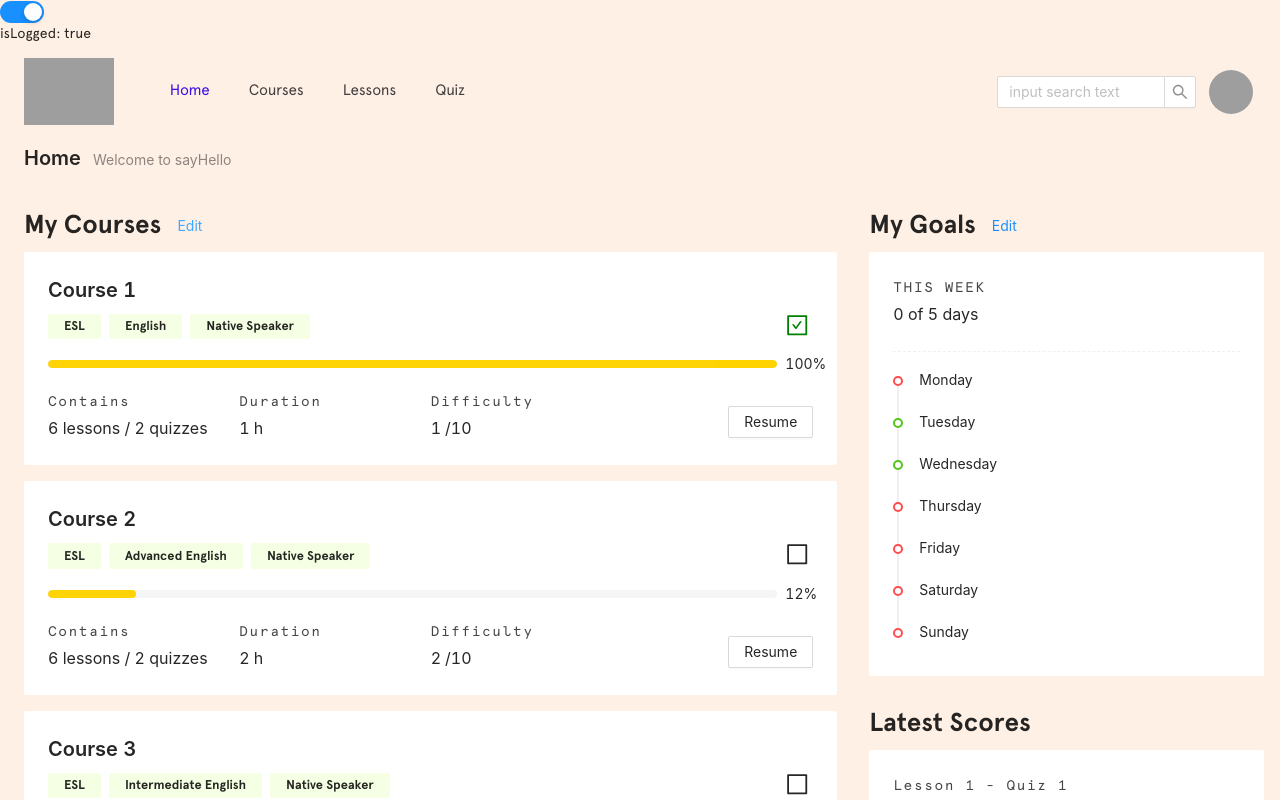
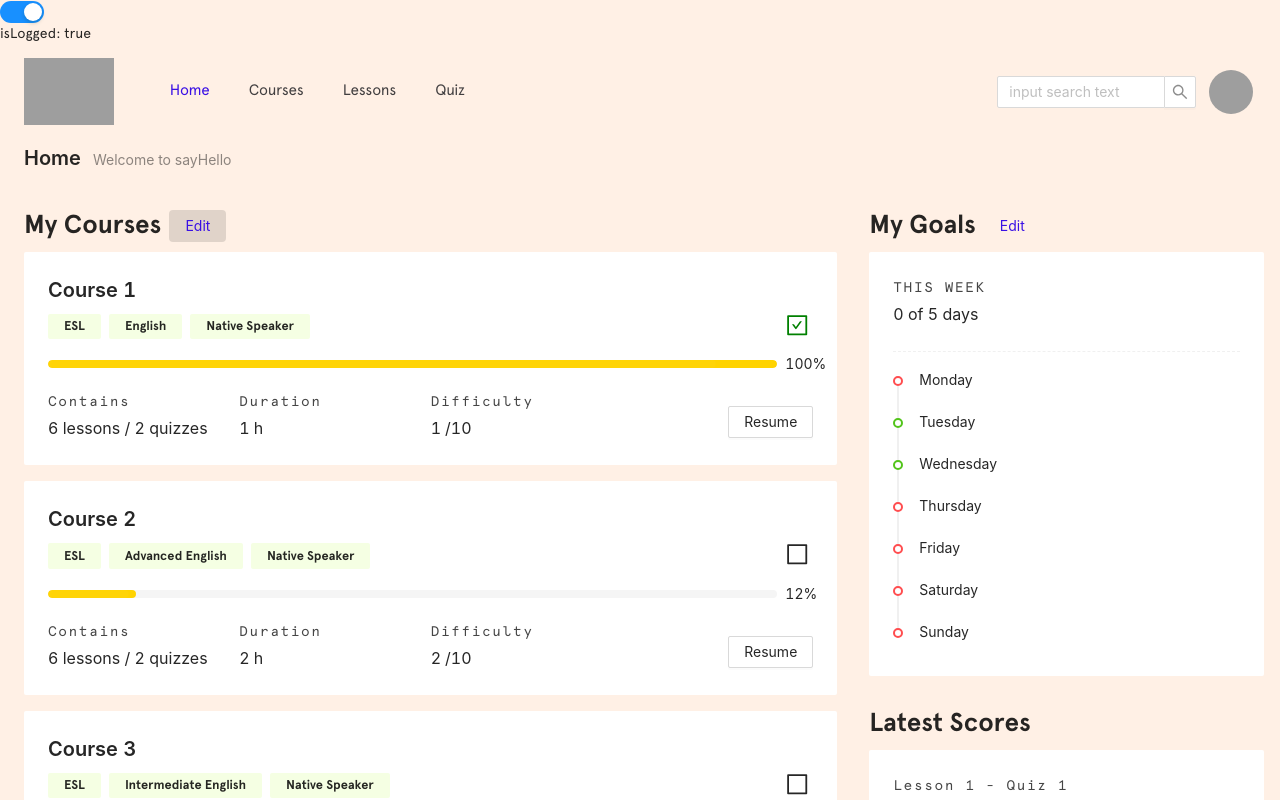
Before and after one commit to antoineGH/sayhello, a React (Create React App) app: page /auth/home in a window 1280 px wide. In both pictures the pointer is over the button 189 px from the left and 226 px from the top of the page. Shown: the top 800 px of the page. Built offline with nearby package versions, Linux system fonts and the light colour scheme; grey boxes are pictures that could not be loaded.

Commit message:
btn link hover transition

```diff
--- a/src/App.css
+++ b/src/App.css
@@ -102,6 +102,19 @@ p {
 	border: none;
 }
 
+.ant-btn-link {
+	color: #3a10e5;
+	transition: background-color 300ms;
+	margin-left: 0.5rem;
+}
+
+.ant-btn-link:hover,
+.ant-btn-link:focus {
+	color: #3a10e5;
+	background: #0000001f;
+	border-radius: 4px;
+}
+
 /* LOGIN */
 
 .register_main,
```
